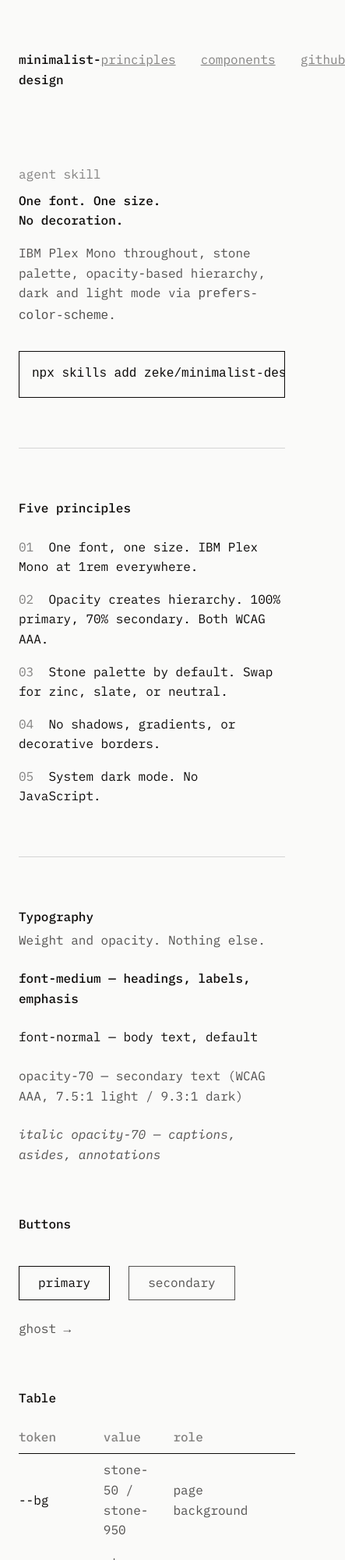
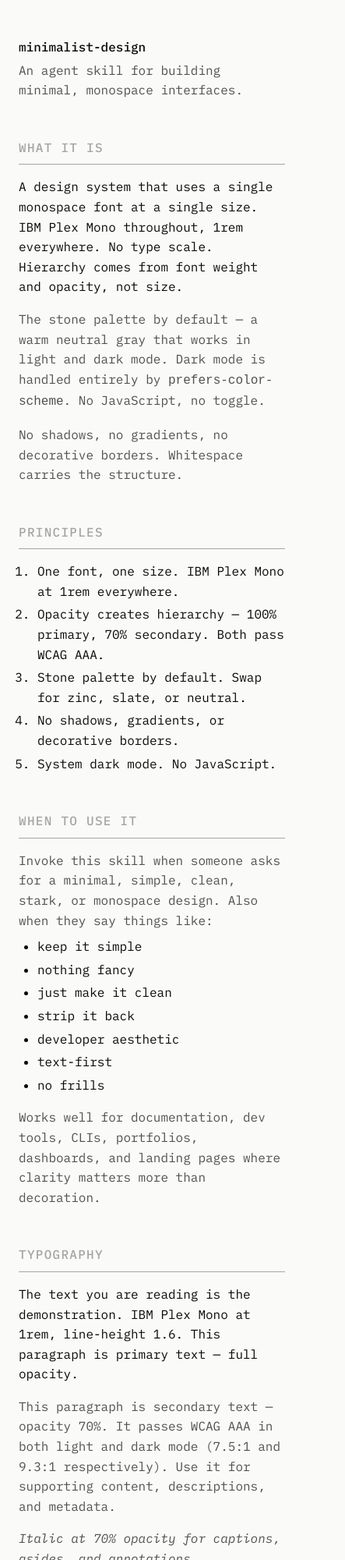
Before and after one commit to zeke/minimalist-design-skill, a plain HTML site: page website/index.html in a window 390 px wide. Shown: the top 2000 px of the page at 78% size, 443 px wide, since content can reach past the window. Drawn offline with Linux system fonts and the light colour scheme.

Commit message:
refactor(website): rewrite demo as a document, not an advertisement

```diff
--- a/website/index.html
+++ b/website/index.html
@@ -10,13 +10,8 @@
   <style>
     *, *::before, *::after { box-sizing: border-box; margin: 0; padding: 0; }
 
-    :root {
-      --bg:   #FAFAF9;
-      --text: #0C0A09;
-    }
-    @media (prefers-color-scheme: dark) {
-      :root { --bg: #0C0A09; --text: #FAFAF9; }
-    }
+    :root { --bg: #FAFAF9; --text: #0C0A09; }
+    @media (prefers-color-scheme: dark) { :root { --bg: #0C0A09; --text: #FAFAF9; } }
 
     html {
       font-family: 'IBM Plex Mono', ui-monospace, 'Cascadia Code', monospace;
@@ -27,206 +22,105 @@
     }
 
     body {
-      max-width: 48rem;
+      max-width: 640px;
       margin: 0 auto;
-      padding: 4rem 1.5rem 8rem;
+      padding: 3rem 1.5rem 6rem;
+    }
+
+    p + p { margin-top: 1rem; }
+    ul, ol { padding-left: 1.5rem; margin-top: 0.5rem; }
+    li + li { margin-top: 0.25rem; }
+
+    section { margin-top: 3rem; }
+
+    h2 {
+      font-weight: 500;
+      font-size: 1rem;
+      letter-spacing: 0.08em;
+      text-transform: uppercase;
+      margin-bottom: 1rem;
+      padding-bottom: 0.5rem;
+      border-bottom: 1px solid currentColor;
+      opacity: 0.35;
     }
 
     .muted { opacity: 0.7; }
-    .faint { opacity: 0.5; }
-    .medium { font-weight: 500; }
-    .italic { font-style: italic; }
 
-    section { margin-top: 4rem; }
-    p + p { margin-top: 1rem; }
+    a { color: inherit; }
+    a:hover { opacity: 0.7; }
 
     pre {
       margin-top: 1rem;
       padding: 1rem;
+      border: 1px solid currentColor;
+      opacity: 0.7;
       overflow-x: auto;
-      border: 1px solid currentColor;
-      border-opacity: 0.5;
     }
 
-    table { width: 100%; border-collapse: collapse; margin-top: 1rem; }
-    th { font-weight: 500; text-align: left; padding: 0.5rem 2rem 0.5rem 0; border-bottom: 1px solid currentColor; opacity: 0.5; }
-    td { padding: 0.5rem 2rem 0.5rem 0; }
-    td.muted { opacity: 0.7; }
-
-    input, textarea {
-      display: block;
-      width: 100%;
-      margin-top: 0.5rem;
-      padding: 0.5rem 0;
-      background: transparent;
-      border: none;
-      border-bottom: 1px solid currentColor;
-      color: inherit;
-      font: inherit;
-      outline: none;
-      opacity: 0.7;
-    }
-    input:focus, textarea:focus { opacity: 1; }
-    textarea { resize: none; }
-
-    label { font-weight: 500; }
-
-    .field { margin-top: 1.5rem; }
-
-    button {
-      margin-top: 1.5rem;
-      background: none;
-      border: 1px solid currentColor;
-      color: inherit;
-      font: inherit;
-      padding: 0.5rem 1.5rem;
-      cursor: pointer;
-    }
-    button:hover { opacity: 0.7; }
-
-    hr { border: none; border-top: 1px solid currentColor; opacity: 0.15; margin-top: 4rem; }
-
-    a { color: inherit; }
-    a:hover { opacity: 0.7; }
-
-    nav {
-      display: flex;
-      justify-content: space-between;
-      margin-bottom: 6rem;
-    }
-    nav .links { display: flex; gap: 2rem; }
-    nav .links a { opacity: 0.5; }
-    nav .links a:hover { opacity: 1; }
-
-    footer { margin-top: 6rem; display: flex; justify-content: space-between; }
-    footer, footer a { opacity: 0.5; }
-    footer a:hover { opacity: 1; }
+    dl { margin-top: 0.5rem; }
+    dt { font-weight: 500; margin-top: 1rem; }
+    dd { opacity: 0.7; }
   </style>
 </head>
 <body>
 
-  <nav>
-    <span class="medium">minimalist-design</span>
-    <div class="links">
-      <a href="#principles">principles</a>
-      <a href="#components">components</a>
-      <a href="https://github.com/zeke/minimalist-design-skill">github</a>
-    </div>
-  </nav>
+  <p style="font-weight:500">minimalist-design</p>
+  <p class="muted" style="margin-top:0.25rem">An agent skill for building minimal, monospace interfaces.</p>
 
-  <p class="faint">agent skill</p>
-  <p class="medium" style="margin-top:0.5rem">One font. One size.<br>No decoration.</p>
-  <p class="muted" style="margin-top:1rem">
-    IBM Plex Mono throughout, stone palette, opacity-based hierarchy,
-    dark and light mode via <code>prefers-color-scheme</code>.
-  </p>
-
-  <pre style="margin-top:2rem">npx skills add zeke/minimalist-design-skill</pre>
-
-  <hr>
-
-  <section id="principles">
-    <p class="medium">Five principles</p>
-
-    <p style="margin-top:1.5rem"><span class="faint">01 &nbsp;</span>One font, one size. IBM Plex Mono at 1rem everywhere.</p>
-    <p><span class="faint">02 &nbsp;</span>Opacity creates hierarchy. 100% primary, 70% secondary. Both WCAG AAA.</p>
-    <p><span class="faint">03 &nbsp;</span>Stone palette by default. Swap for zinc, slate, or neutral.</p>
-    <p><span class="faint">04 &nbsp;</span>No shadows, gradients, or decorative borders.</p>
-    <p><span class="faint">05 &nbsp;</span>System dark mode. No JavaScript.</p>
-  </section>
-
-  <hr>
-
-  <section id="components">
-    <p class="medium">Typography</p>
-    <p class="muted" style="margin-top:0.25rem">Weight and opacity. Nothing else.</p>
-
-    <div style="margin-top:1.5rem; display:flex; flex-direction:column; gap:0.5rem;">
-      <p class="medium">font-medium — headings, labels, emphasis</p>
-      <p>font-normal — body text, default</p>
-      <p class="muted">opacity-70 — secondary text (WCAG AAA, 7.5:1 light / 9.3:1 dark)</p>
-      <p class="italic muted">italic opacity-70 — captions, asides, annotations</p>
-    </div>
+  <section>
+    <h2>What it is</h2>
+    <p>A design system that uses a single monospace font at a single size. IBM Plex Mono throughout, 1rem everywhere. No type scale. Hierarchy comes from font weight and opacity, not size.</p>
+    <p class="muted">The stone palette by default — a warm neutral gray that works in light and dark mode. Dark mode is handled entirely by <code>prefers-color-scheme</code>. No JavaScript, no toggle.</p>
+    <p class="muted">No shadows, no gradients, no decorative borders. Whitespace carries the structure.</p>
   </section>
 
   <section>
-    <p class="medium">Buttons</p>
-    <div style="margin-top:1rem; display:flex; gap:1.5rem; align-items:center; flex-wrap:wrap;">
-      <button style="opacity:1">primary</button>
-      <button class="muted">secondary</button>
-      <a href="#" class="muted" style="text-decoration:none">ghost →</a>
-    </div>
+    <h2>Principles</h2>
+    <ol>
+      <li>One font, one size. IBM Plex Mono at 1rem everywhere.</li>
+      <li>Opacity creates hierarchy — 100% primary, 70% secondary. Both pass WCAG AAA.</li>
+      <li>Stone palette by default. Swap for zinc, slate, or neutral.</li>
+      <li>No shadows, gradients, or decorative borders.</li>
+      <li>System dark mode. No JavaScript.</li>
+    </ol>
   </section>
 
   <section>
-    <p class="medium">Table</p>
-    <table>
-      <thead>
-        <tr>
-          <th>token</th>
-          <th>value</th>
-          <th>role</th>
-        </tr>
-      </thead>
-      <tbody>
-        <tr>
-          <td>--bg</td>
-          <td class="muted">stone-50 / stone-950</td>
-          <td class="muted">page background</td>
-        </tr>
-        <tr>
-          <td>--text</td>
-          <td class="muted">stone-950 / stone-50</td>
-          <td class="muted">primary text</td>
-        </tr>
-        <tr>
-          <td>opacity-70</td>
-          <td class="muted">0.7</td>
-          <td class="muted">secondary text (AAA)</td>
-        </tr>
-        <tr>
-          <td>opacity-50</td>
-          <td class="muted">0.5</td>
-          <td class="muted">placeholders, icons only</td>
-        </tr>
-      </tbody>
-    </table>
+    <h2>When to use it</h2>
+    <p class="muted">Invoke this skill when someone asks for a minimal, simple, clean, stark, or monospace design. Also when they say things like:</p>
+    <ul>
+      <li>keep it simple</li>
+      <li>nothing fancy</li>
+      <li>just make it clean</li>
+      <li>strip it back</li>
+      <li>developer aesthetic</li>
+      <li>text-first</li>
+      <li>no frills</li>
+    </ul>
+    <p class="muted" style="margin-top:1rem">Works well for documentation, dev tools, CLIs, portfolios, dashboards, and landing pages where clarity matters more than decoration.</p>
   </section>
 
   <section>
-    <p class="medium">Code</p>
-    <p class="muted" style="margin-top:0.25rem">Same font, so code feels native.</p>
-    <pre>* {
-  font-family: 'IBM Plex Mono', ui-monospace, monospace;
-  font-size: 1rem;
-  line-height: 1.6;
-}</pre>
+    <h2>Typography</h2>
+    <p>The text you are reading is the demonstration. IBM Plex Mono at 1rem, line-height 1.6. This paragraph is primary text — full opacity.</p>
+    <p class="muted">This paragraph is secondary text — opacity 70%. It passes WCAG AAA in both light and dark mode (7.5:1 and 9.3:1 respectively). Use it for supporting content, descriptions, and metadata.</p>
+    <p><em class="muted">Italic at 70% opacity for captions, asides, and annotations.</em></p>
+    <dl>
+      <dt>font-weight: 500</dt>
+      <dd>Headings, labels, section titles. Medium weight only — no bold.</dd>
+      <dt>font-weight: 400</dt>
+      <dd>Body text, the default for everything else.</dd>
+      <dt>opacity: 0.7</dt>
+      <dd>Secondary text. The only opacity step for readable text.</dd>
+    </dl>
   </section>
 
   <section>
-    <p class="medium">Form</p>
-    <form onsubmit="return false" style="margin-top:1rem">
-      <div class="field">
-        <label for="name">name</label>
-        <input id="name" type="text" placeholder="your name">
-      </div>
-      <div class="field">
-        <label for="message">message</label>
-        <textarea id="message" rows="3" placeholder="say something..."></textarea>
-      </div>
-      <button type="submit">send</button>
-    </form>
+    <h2>Install</h2>
+    <p class="muted">Works with OpenCode, Claude Code, Cursor, Copilot, and any agent supporting the <a href="https://agentskills.io">Agent Skills</a> spec.</p>
+    <pre>npx skills add zeke/minimalist-design-skill</pre>
+    <p class="muted" style="margin-top:1rem">Source: <a href="https://github.com/zeke/minimalist-design-skill">github.com/zeke/minimalist-design-skill</a></p>
   </section>
-
-  <hr>
-
-  <footer>
-    <span>MIT license</span>
-    <div style="display:flex; gap:2rem;">
-      <a href="https://github.com/zeke/minimalist-design-skill">github</a>
-      <a href="https://agentskills.io">agentskills.io</a>
-    </div>
-  </footer>
 
 </body>
 </html>
```
